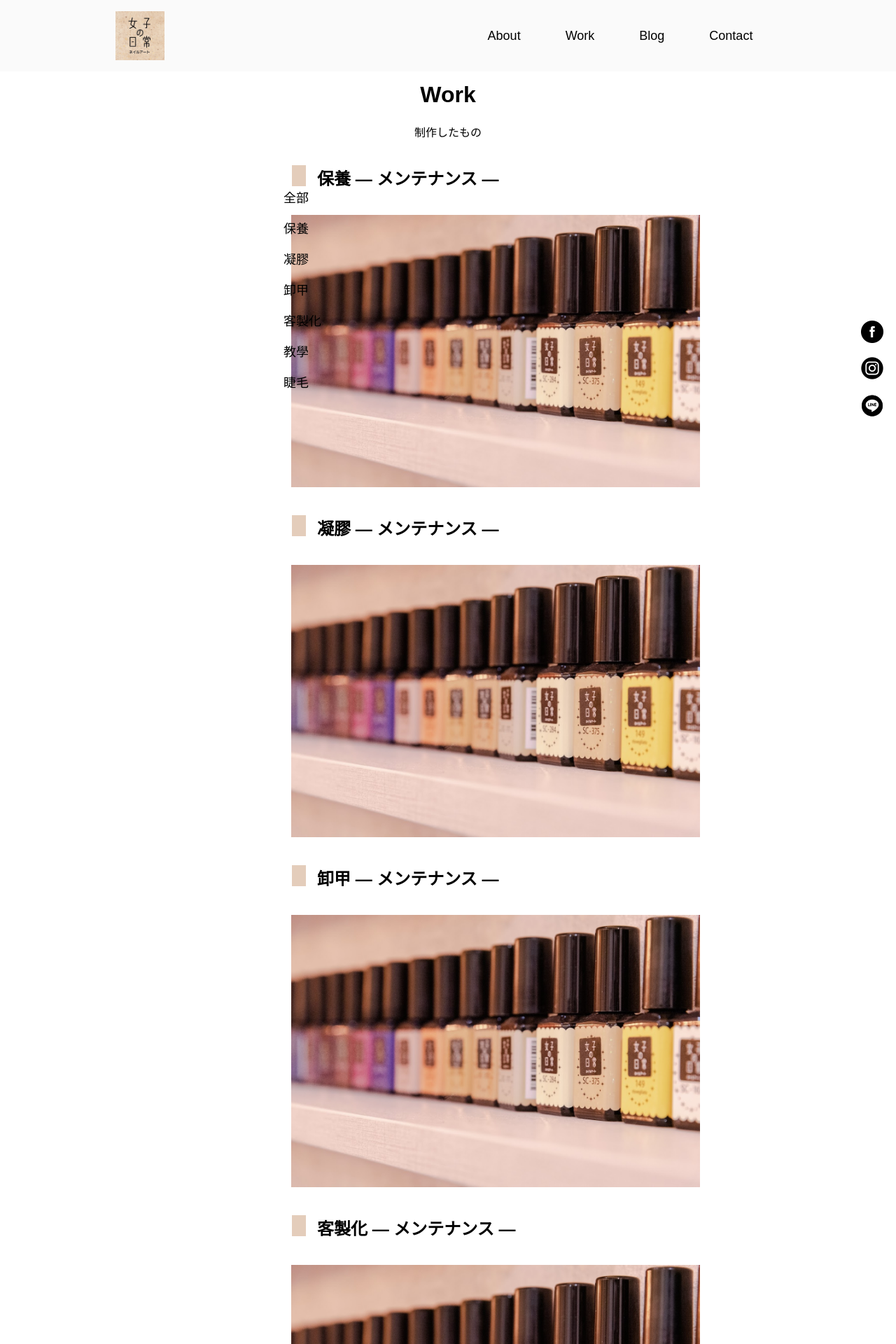
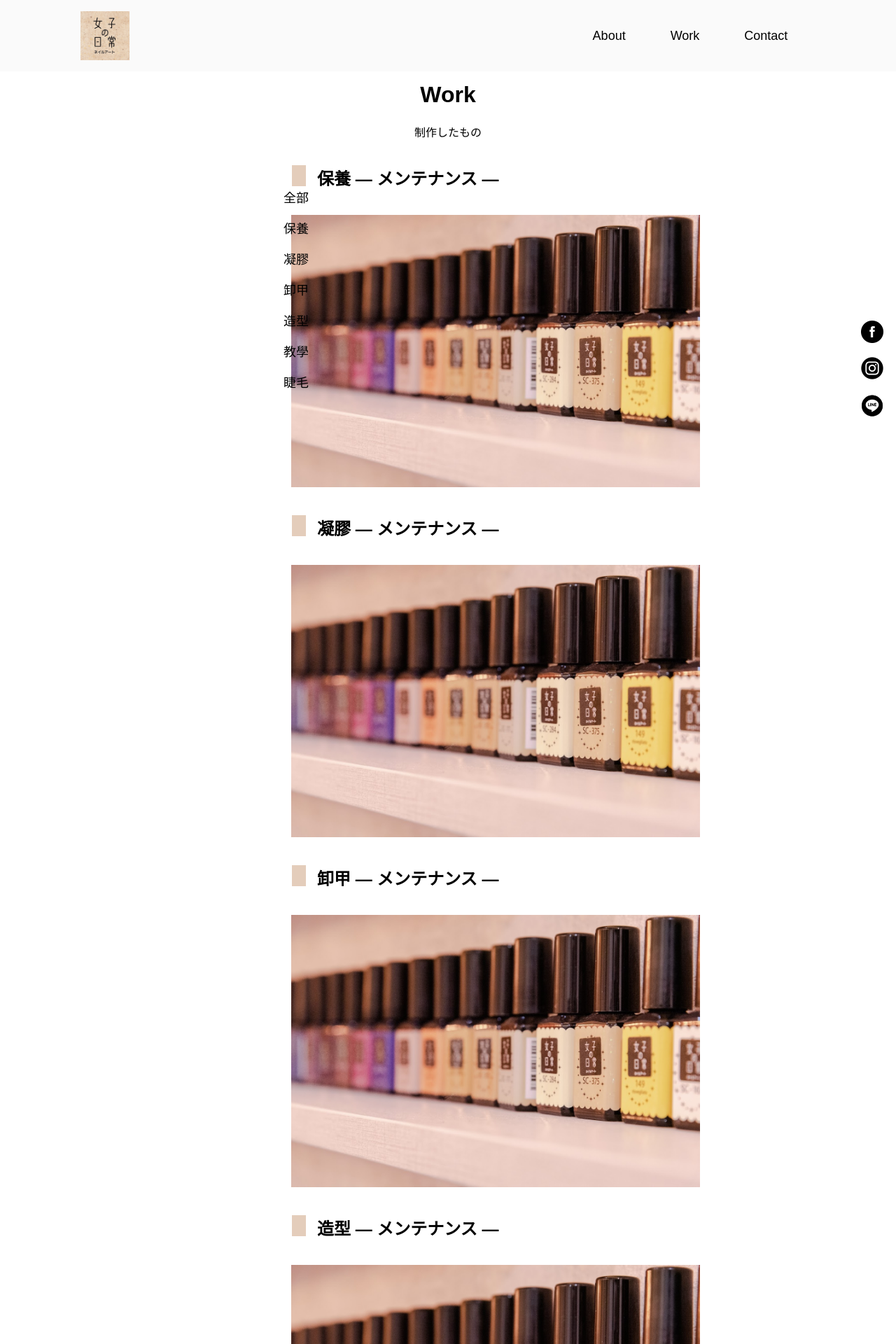
Before and after one commit to kkshen3352/Good-Daily-Nails, a Next.js app: page /work in a window 1280 px wide. Shown: the top 1920 px of the page at 70% size. Built offline with nearby package versions, Linux system fonts and the light colour scheme.

Commit message:
'ud_css'

```diff
--- a/pages/index/nav.js
+++ b/pages/index/nav.js
@@ -30,11 +30,6 @@ export default function Nav() {
                         <li>
                             <Link href="/work" replace>
                                 <a>Work</a>
-                            </Link>
-                        </li>
-                        <li>
-                            <Link href="/" replace>
-                                <a>Blog</a>
                             </Link>
                         </li>
                         <li>
--- a/pages/work.js
+++ b/pages/work.js
@@ -11,7 +11,7 @@ export default function About() {
         { text: "保養", more: "#maintainance" },
         { text: "凝膠", more: "#gel" },
         { text: "卸甲", more: "#disarm" },
-        { text: "客製化", more: "#customized" },
+        { text: "造型", more: "#modeling" },
         { text: "教學", more: "#teaching" },
         { text: "睫毛", more: "#eyelash" },
     ];
@@ -20,9 +20,9 @@ export default function About() {
         { more: "gel", title: "凝膠 — メンテナンス —", text: "凝膠" },
         { more: "disarm", title: "卸甲 — メンテナンス —", text: "卸甲" },
         {
-            more: "customized",
-            title: "客製化 — メンテナンス —",
-            text: "客製化",
+            more: "modeling",
+            title: "造型 — メンテナンス —",
+            text: "造型",
         },
         { more: "teaching", title: "教學 — メンテナンス —", text: "教學" },
     ];
--- a/styles/Home.module.css
+++ b/styles/Home.module.css
@@ -31,6 +31,9 @@
     padding-right: 1rem;
 }
 .globalnavitemsns a:hover {
+    /* filter: invert(83%) sepia(13%) saturate(406%) hue-rotate(344deg)
+        brightness(103%) contrast(84%); */
+    /*RGB #e4cdbb */
     filter: invert(86%) sepia(50%) saturate(2787%) hue-rotate(177deg)
         brightness(102%) contrast(101%);
     /* RGB #ACD6FF */
@@ -56,7 +59,7 @@
     padding: 1rem 1rem;
     max-width: 100%;
     max-height: auto;
-    width: 350px;
+    width: 550px;
 }
 
 .navp {
```
Also changed, not shown: pages/index/aection.js (+9 -9 lines).
